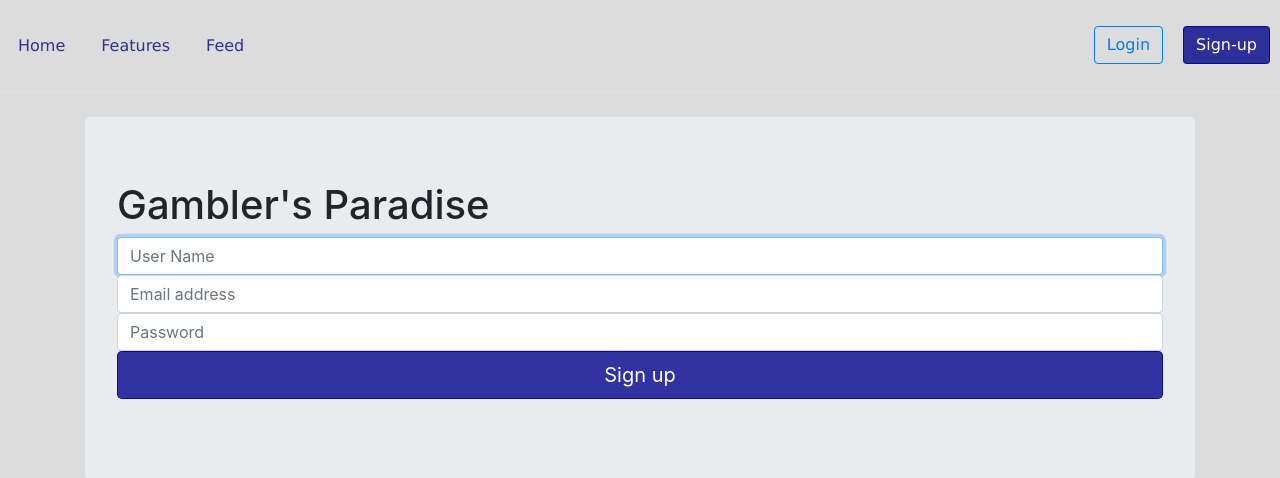
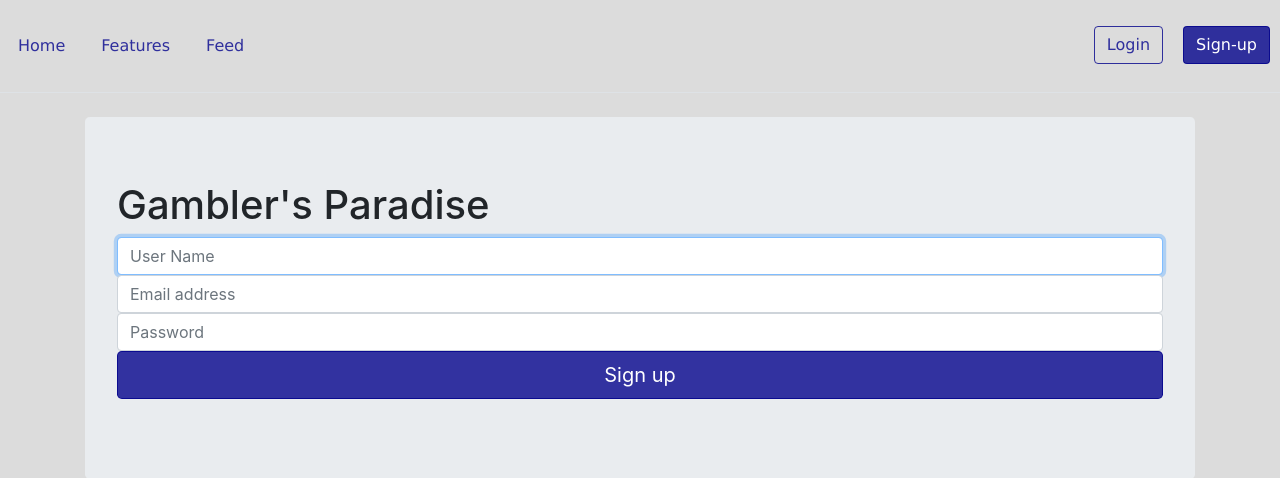
Before and after one commit to jackschlehr2/gamblersparadise, a Flask app: page /sign-up in a window 1280 px wide. Shown: the top 478 px of the page. Run offline with Flask 2, Linux system fonts and the light colour scheme; some libraries are stand-ins or nearby versions.

Commit message:
login button

```diff
--- a/flaskr/templates/header.html
+++ b/flaskr/templates/header.html
@@ -18,7 +18,7 @@
         <li style="color:rgba(0, 0, 139, 0.788);"><a href="/logout"><button type="button" class="btn btn-outline-primary me-2" style="color: rgba(0, 0, 139, 0.788); border-color: rgba(0, 0, 139, 0.788);">Logout</button></a></li>
         <li style="color:rgba(0, 0, 139, 0.788);"><a href="/account"><button type="button" class="btn btn-primary">Account</button></a></li>
       {% else %}
-        <li style="color:rgba(0, 0, 139, 0.788);"><a href="/login"><button type="button" class="btn btn-outline-primary me-2">Login</button></a></li>
+        <li style="color:rgba(0, 0, 139, 0.788);"><a href="/login"><button type="button" class="btn btn-outline-primary me-2" style="color: rgba(0, 0, 139, 0.788); border-color: rgba(0, 0, 139, 0.788);">Login</button></a></li>
         <li><a href="/sign-up" ><button type="button" class="btn btn-primary" style="width: max-content;" >Sign-up</button></a></li>
       {% endif %}
     </ul>
```
